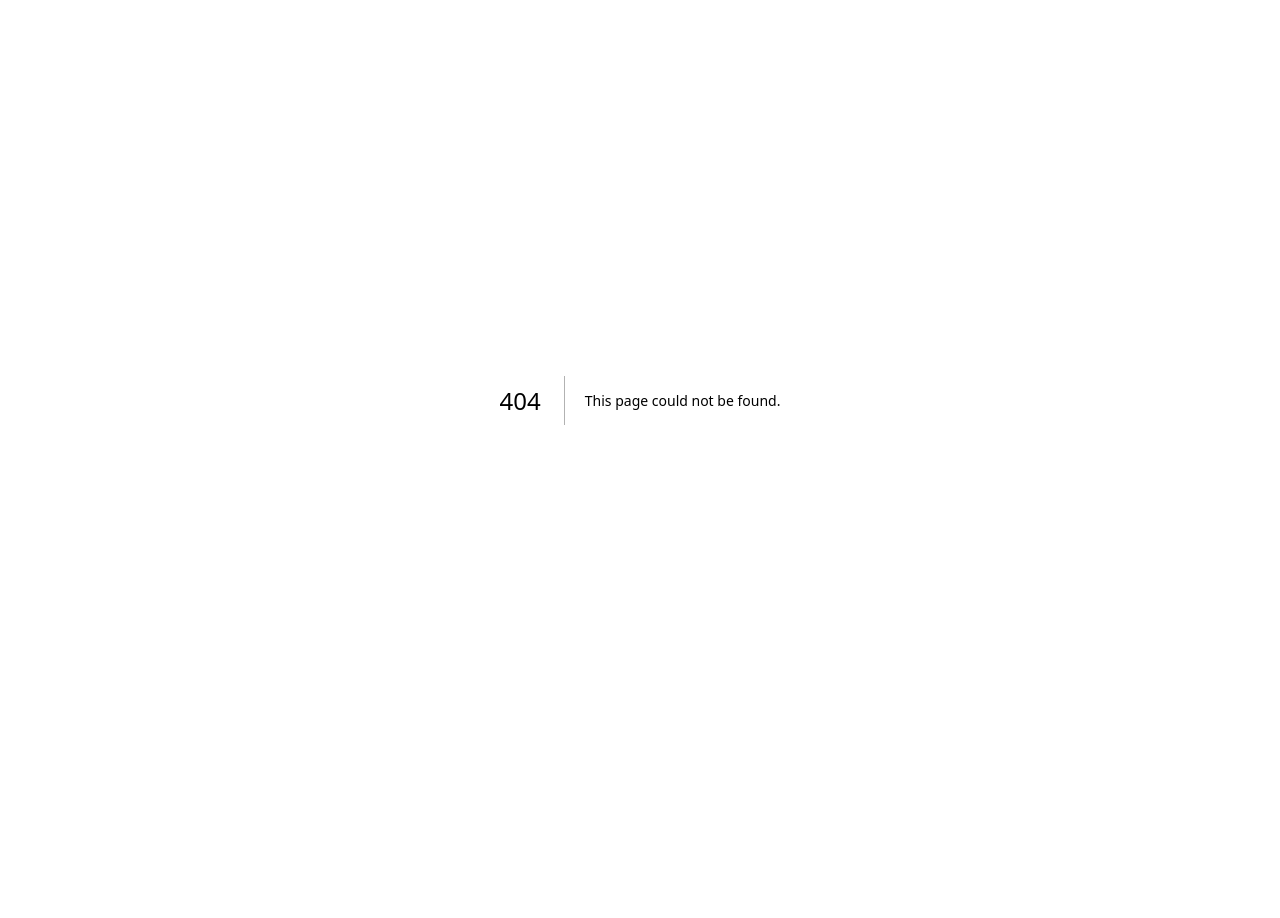
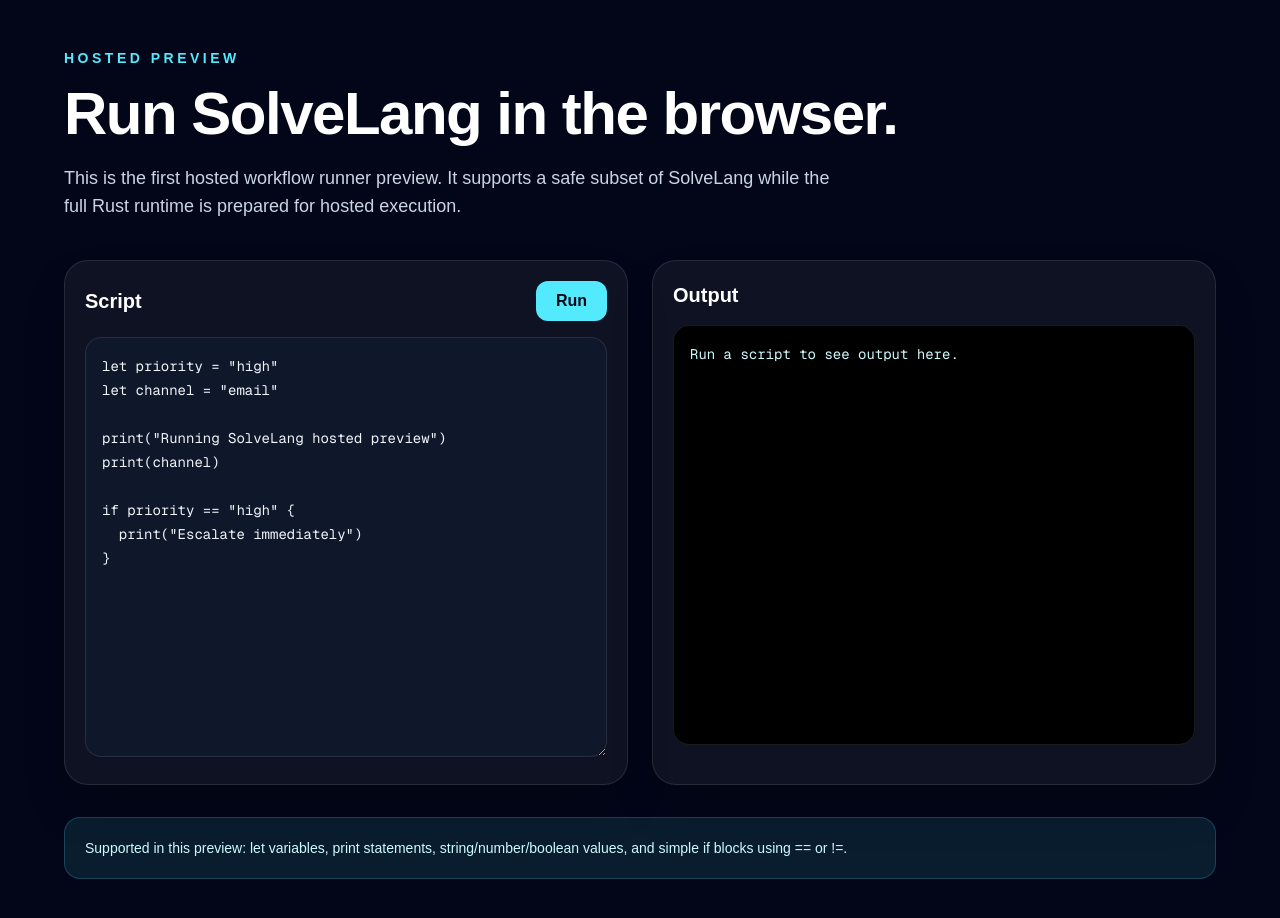
Before and after one commit to saiidz/solvelang-site, a Next.js app: page /run in a window 1280 px wide. Before the commit this address had no page. Shown: the top 918 px of the page. Before the commit the page ends 800 px from the top, so only its background shows below. Built offline with nearby package versions, Linux system fonts and the light colour scheme.

Commit message:
Add hosted SolveLang preview runner

```diff
--- /dev/null
+++ b/app/api/run/route.ts
@@ -0,0 +1,183 @@
+import { NextResponse } from "next/server";
+
+export const runtime = "nodejs";
+
+type RunResult = {
+  ok: boolean;
+  output: string;
+  error?: string;
+};
+
+function cleanValue(raw: string, vars: Record<string, string>): string {
+  const value = raw.trim();
+
+  if (
+    (value.startsWith('"') && value.endsWith('"')) ||
+    (value.startsWith("'") && value.endsWith("'"))
+  ) {
+    return value.slice(1, -1);
+  }
+
+  if (value in vars) {
+    return vars[value];
+  }
+
+  if (value === "true" || value === "false") {
+    return value;
+  }
+
+  if (/^-?\d+(\.\d+)?$/.test(value)) {
+    return value;
+  }
+
+  return value;
+}
+
+function conditionIsTrue(condition: string, vars: Record<string, string>): boolean {
+  const match = condition.match(/^(.+?)\s*(==|!=)\s*(.+)$/);
+
+  if (!match) {
+    return false;
+  }
+
+  const left = cleanValue(match[1], vars);
+  const operator = match[2];
+  const right = cleanValue(match[3], vars);
+
+  if (operator === "==") {
+    return left === right;
+  }
+
+  if (operator === "!=") {
+    return left !== right;
+  }
+
+  return false;
+}
+
+function runSolveLangPreview(code: string): RunResult {
+  const vars: Record<string, string> = {};
+  const output: string[] = [];
+
+  const lines = code
+    .split("\n")
+    .map((line) => line.trim())
+    .filter((line) => line.length > 0 && !line.startsWith("//"));
+
+  if (code.length > 10000) {
+    return {
+      ok: false,
+      output: "",
+      error: "Script is too long for the hosted preview runner.",
+    };
+  }
+
+  let i = 0;
+
+  while (i < lines.length) {
+    const line = lines[i];
+
+    if (line.startsWith("let ")) {
+      const match = line.match(/^let\s+([A-Za-z_][A-Za-z0-9_]*)\s*=\s*(.+)$/);
+
+      if (!match) {
+        return {
+          ok: false,
+          output: output.join("\n"),
+          error: `Invalid let statement: ${line}`,
+        };
+      }
+
+      vars[match[1]] = cleanValue(match[2], vars);
+      i++;
+      continue;
+    }
+
+    if (line.startsWith("print(") && line.endsWith(")")) {
+      const inside = line.slice("print(".length, -1);
+      output.push(cleanValue(inside, vars));
+      i++;
+      continue;
+    }
+
+    if (line.startsWith("if ") && line.endsWith("{")) {
+      const condition = line.slice(3, -1).trim();
+      const block: string[] = [];
+      i++;
+
+      while (i < lines.length && lines[i] !== "}") {
+        block.push(lines[i]);
+        i++;
+      }
+
+      if (i >= lines.length || lines[i] !== "}") {
+        return {
+          ok: false,
+          output: output.join("\n"),
+          error: "Missing closing } for if block.",
+        };
+      }
+
+      if (conditionIsTrue(condition, vars)) {
+        const nested = runSolveLangPreview(block.join("\n"));
+
+        if (!nested.ok) {
+          return nested;
+        }
+
+        if (nested.output.trim()) {
+          output.push(nested.output);
+        }
+      }
+
+      i++;
+      continue;
+    }
+
+    if (line === "}") {
+      i++;
+      continue;
+    }
+
+    return {
+      ok: false,
+      output: output.join("\n"),
+      error: `Unsupported preview syntax: ${line}`,
+    };
+  }
+
+  return {
+    ok: true,
+    output: output.join("\n"),
+  };
+}
+
+export async function POST(request: Request) {
+  try {
+    const body = await request.json();
+    const code = String(body.code || "");
+
+    if (!code.trim()) {
+      return NextResponse.json(
+        {
+          ok: false,
+          output: "",
+          error: "Add some SolveLang code first.",
+        },
+        { status: 400 }
+      );
+    }
+
+    const result = runSolveLangPreview(code);
+    return NextResponse.json(result);
+  } catch {
+    return NextResponse.json(
+      {
+        ok: false,
+        output: "",
+        error: "Could not run the script.",
+      },
+      { status: 500 }
+    );
+  }
+}
--- a/app/landing/page.tsx
+++ b/app/landing/page.tsx
@@ -116,7 +116,7 @@ export default function Page() {
                 href="#pricing"
                 className="rounded-2xl border border-slate-300 bg-white px-6 py-3 text-sm font-medium shadow-sm transition hover:-translate-y-0.5"
               >
-                View Pricing
+                Try Hosted Runner
               </a>
             </div>
           </div>
--- /dev/null
+++ b/app/run/page.tsx
@@ -0,0 +1,102 @@
+"use client";
+
+import { useState } from "react";
+
+const starterCode = `let priority = "high"
+let channel = "email"
+
+print("Running SolveLang hosted preview")
+print(channel)
+
+if priority == "high" {
+  print("Escalate immediately")
+}`;
+
+export default function RunPage() {
+  const [code, setCode] = useState(starterCode);
+  const [output, setOutput] = useState("");
+  const [error, setError] = useState("");
+  const [running, setRunning] = useState(false);
+
+  async function runCode() {
+    setRunning(true);
+    setOutput("");
+    setError("");
+
+    try {
+      const response = await fetch("/api/run", {
+        method: "POST",
+        headers: {
+          "Content-Type": "application/json",
+        },
+        body: JSON.stringify({ code }),
+      });
+
+      const data = await response.json();
+
+      if (!data.ok) {
+        setError(data.error || "Run failed.");
+      }
+
+      setOutput(data.output || "");
+    } catch {
+      setError("Could not reach the hosted runner.");
+    } finally {
+      setRunning(false);
+    }
+  }
+
+  return (
+    <main className="min-h-screen bg-slate-950 px-6 py-12 text-white">
+      <div className="mx-auto max-w-6xl">
+        <div className="mb-10">
+          <p className="text-sm font-semibold uppercase tracking-[0.25em] text-cyan-300">
+            Hosted preview
+          </p>
+          <h1 className="mt-4 text-4xl font-bold tracking-tight md:text-6xl">
+            Run SolveLang in the browser.
+          </h1>
+          <p className="mt-5 max-w-3xl text-lg text-slate-300">
+            This is the first hosted workflow runner preview. It supports a safe
+            subset of SolveLang while the full Rust runtime is prepared for hosted execution.
+          </p>
+        </div>
+
+        <div className="grid gap-6 lg:grid-cols-2">
+          <section className="rounded-3xl border border-white/10 bg-white/5 p-5 shadow-2xl">
+            <div className="mb-4 flex items-center justify-between">
+              <h2 className="text-xl font-semibold">Script</h2>
+              <button
+                onClick={runCode}
+                disabled={running}
+                className="rounded-xl bg-cyan-300 px-5 py-2 font-semibold text-slate-950 disabled:opacity-60"
+              >
+                {running ? "Running..." : "Run"}
+              </button>
+            </div>
+
+            <textarea
+              value={code}
+              onChange={(event) => setCode(event.target.value)}
+              className="h-[420px] w-full rounded-2xl border border-white/10 bg-slate-900 p-4 font-mono text-sm leading-6 text-slate-100 outline-none"
+              spellCheck={false}
+            />
+          </section>
+
+          <section className="rounded-3xl border border-white/10 bg-white/5 p-5 shadow-2xl">
+            <h2 className="mb-4 text-xl font-semibold">Output</h2>
+
+            <pre className="min-h-[420px] whitespace-pre-wrap rounded-2xl border border-white/10 bg-black p-4 font-mono text-sm leading-6 text-cyan-100">
+              {error ? `Error: ${error}` : output || "Run a script to see output here."}
+            </pre>
+          </section>
+        </div>
+
+        <div className="mt-8 rounded-2xl border border-cyan-300/20 bg-cyan-300/10 p-5 text-sm text-cyan-100">
+          Supported in this preview: let variables, print statements, string/number/boolean values,
+          and simple if blocks using == or !=.
+        </div>
+      </div>
+    </main>
+  );
+}
```
